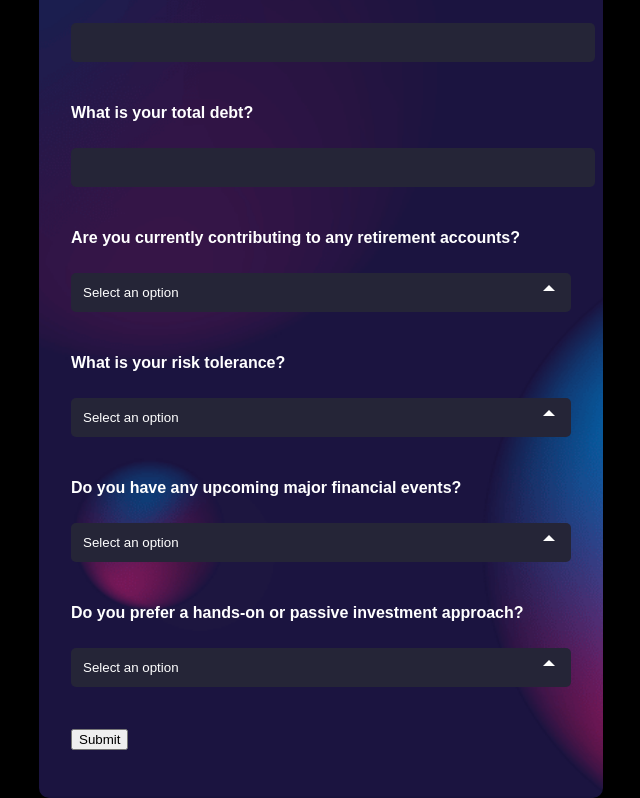
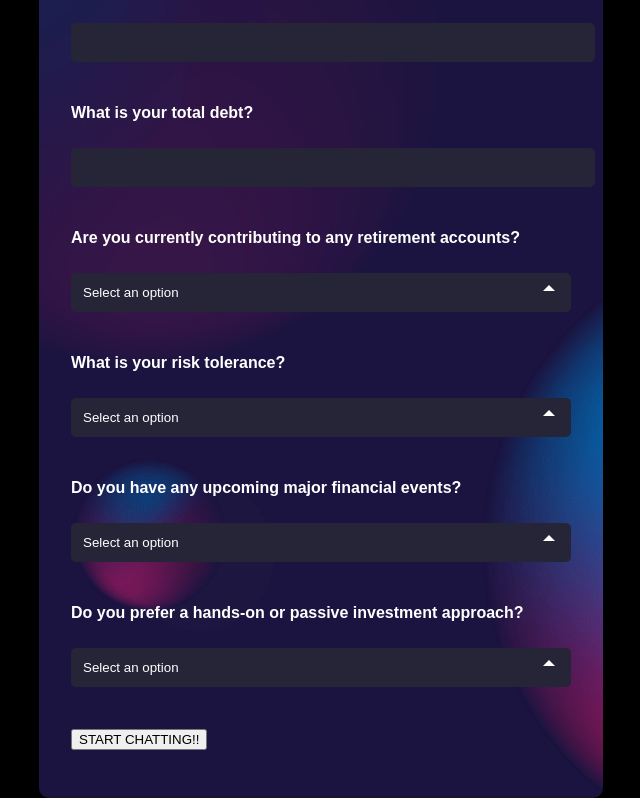
Before and after one commit to AdvayBhatt/tamuhack_25_jan_2, a plain HTML site: page template/form.html in a window 1280 px wide. Shown: the part 532-1330 px from the top of the page, without its empty margins (319-959 px from the left). Drawn offline with Linux system fonts and the light colour scheme; files whose address does not match are found by name.

Commit message:
Fixed submit button styling

```diff
--- a/template/form.html
+++ b/template/form.html
@@ -3,6 +3,7 @@
 <head>
     <meta charset="UTF-8">
     <meta name="viewport" content="width=device-width, initial-scale=1.0">
+    <link href="https://fonts.googleapis.com/css?family=IBM+Plex+Sans:400,600" rel="stylesheet">
     <link rel="stylesheet" href="src/scss/layout/form.css">
     <title>Investment Form</title>
 </head>
@@ -54,8 +55,7 @@
             <option value="yes">Yes</option>
             <option value="unsure">Unsure</option>
         </select><br><br>
-
-        <button type="button" onclick="submitForm()">Submit</button>
+        <a href="http://localhost:8501"><button class="button-primary" href="http://localhost:8501" type="button" onclick="submitForm()">START CHATTING!!</button></a>
         <p id="statusMessage"></p>
     </form>
 
```
